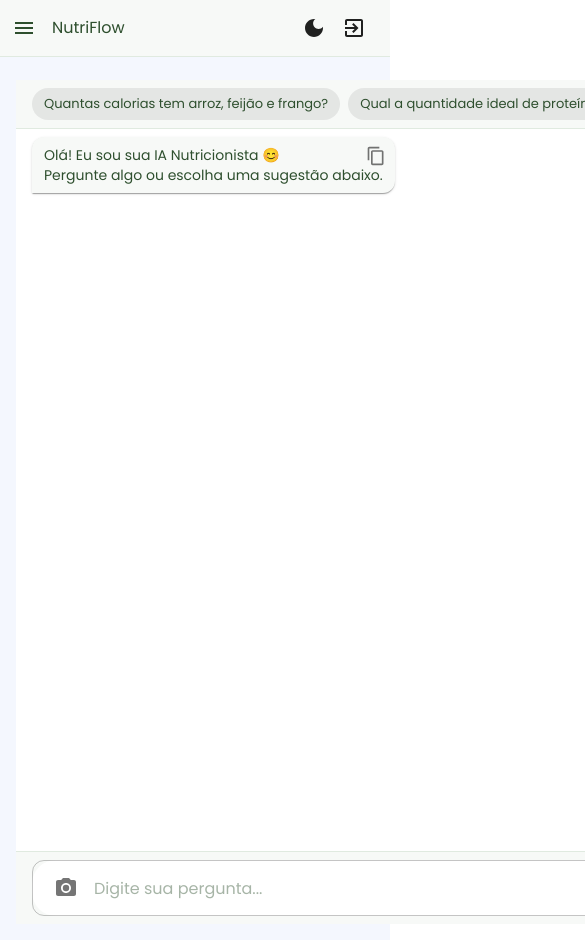
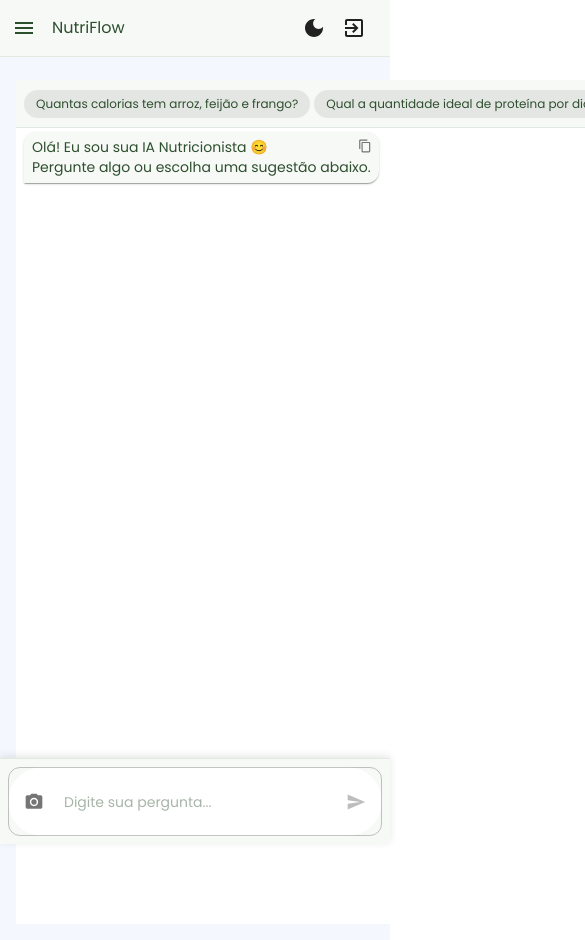
Before and after one commit to linsalefe/front_nutriflow, a React (Vite) app: page /chat in a window 390 px wide. Shown: the top 940 px of the page, 585 px wide, since content can reach past the window. Built offline with nearby package versions, Linux system fonts and the light colour scheme; no server answers; sample sign-in values are in the browser's storage.

Commit message:
melhoria no chatpage mobile

```diff
--- a/src/pages/ChatPage.tsx
+++ b/src/pages/ChatPage.tsx
@@ -170,32 +170,70 @@ export default function ChatPage() {
         flexDirection: 'column',
         height: isMobile ? '100vh' : 'calc(100vh - 64px)',
         bgcolor: theme.palette.background.default,
+        position: 'relative',
       }}
     >
-      {/* Sugestões fixas no topo */}
+      {/* Sugestões - melhoradas para mobile */}
       <Box
         sx={{
-          px: 2,
-          py: 1,
+          px: { xs: 1, sm: 2 },
+          py: { xs: 0.5, sm: 1 },
           bgcolor: theme.palette.background.paper,
           borderBottom: `1px solid ${theme.palette.divider}`,
           overflowX: 'auto',
           display: { xs: 'flex', md: 'none' },
-          gap: 1,
+          gap: { xs: 0.5, sm: 1 },
+          minHeight: { xs: '48px', sm: 'auto' },
+          alignItems: 'center',
+          '&::-webkit-scrollbar': {
+            height: '4px',
+          },
+          '&::-webkit-scrollbar-track': {
+            backgroundColor: 'transparent',
+          },
+          '&::-webkit-scrollbar-thumb': {
+            backgroundColor: theme.palette.primary.light,
+            borderRadius: '2px',
+          },
         }}
       >
         {suggestions.map(s => (
-          <Chip key={s} label={s} clickable onClick={() => setMensagem(s)} sx={{ flexShrink: 0 }} />
+          <Chip
+            key={s}
+            label={s}
+            clickable
+            onClick={() => setMensagem(s)}
+            sx={{
+              flexShrink: 0,
+              fontSize: { xs: '0.75rem', sm: '0.875rem' },
+              height: { xs: '28px', sm: '32px' },
+              px: { xs: 1, sm: 1.5 },
+              '& .MuiChip-label': {
+                px: { xs: 0.5, sm: 1 },
+              }
+            }}
+          />
         ))}
       </Box>
 
-      {/* Histórico de mensagens */}
+      {/* Histórico de mensagens - melhorado para mobile */}
       <Box
         sx={{
           flex: 1,
-          px: 2,
-          py: 1,
+          px: { xs: 1, sm: 2 },
+          py: { xs: 0.5, sm: 1 },
           overflowY: 'auto',
+          paddingBottom: { xs: '80px', sm: '10px' }, // Espaço extra no mobile para o input fixo
+          '&::-webkit-scrollbar': {
+            width: '4px',
+          },
+          '&::-webkit-scrollbar-track': {
+            backgroundColor: 'transparent',
+          },
+          '&::-webkit-scrollbar-thumb': {
+            backgroundColor: theme.palette.primary.light,
+            borderRadius: '2px',
+          },
         }}
       >
         {historico.map((msg, i) => (
@@ -207,15 +245,15 @@ export default function ChatPage() {
             style={{
               display: 'flex',
               justifyContent: msg.role === 'user' ? 'flex-end' : 'flex-start',
-              marginBottom: 8,
+              marginBottom: isMobile ? 6 : 8,
             }}
           >
             <Paper
               elevation={1}
               sx={{
-                maxWidth: '80%',
-                px: 1.5,
-                py: 1,
+                maxWidth: { xs: '85%', sm: '80%' },
+                px: { xs: 1, sm: 1.5 },
+                py: { xs: 0.75, sm: 1 },
                 bgcolor: msg.role === 'user'
                   ? theme.palette.primary.main
                   : theme.palette.background.paper,
@@ -226,6 +264,7 @@ export default function ChatPage() {
                   ? '12px 12px 0 12px'
                   : '12px 12px 12px 0',
                 position: 'relative',
+                minHeight: { xs: '36px', sm: 'auto' },
               }}
             >
               {msg.type === 'image' && msg.imageUrl && (
@@ -233,20 +272,42 @@ export default function ChatPage() {
                   <img
                     src={msg.imageUrl}
                     alt=""
-                    style={{ width: '100%', borderRadius: 8 }}
+                    style={{
+                      width: '100%',
+                      maxWidth: isMobile ? '200px' : '100%',
+                      borderRadius: 8
+                    }}
                   />
                 </Box>
               )}
-              <Typography variant="body2" sx={{ whiteSpace: 'pre-wrap' }}>
+              <Typography
+                variant="body2"
+                sx={{
+                  whiteSpace: 'pre-wrap',
+                  fontSize: { xs: '0.875rem', sm: '0.875rem' },
+                  lineHeight: { xs: 1.4, sm: 1.5 },
+                  wordBreak: 'break-word',
+                }}
+              >
                 {msg.text}
               </Typography>
               {msg.role === 'bot' && (
                 <IconButton
                   size="small"
                   onClick={() => copyText(msg.text)}
-                  sx={{ position: 'absolute', top: 4, right: 4 }}
+                  sx={{
+                    position: 'absolute',
+                    top: { xs: 2, sm: 4 },
+                    right: { xs: 2, sm: 4 },
+                    width: { xs: '24px', sm: '32px' },
+                    height: { xs: '24px', sm: '32px' },
+                  }}
                 >
-                  <ContentCopyIcon fontSize="small" />
+                  <ContentCopyIcon
+                    sx={{
+                      fontSize: { xs: '14px', sm: '16px' }
+                    }}
+                  />
                 </IconButton>
               )}
             </Paper>
@@ -255,15 +316,21 @@ export default function ChatPage() {
         <div ref={chatEndRef} />
       </Box>
 
-      {/* Input fixo no rodapé */}
+      {/* Input fixo no rodapé - melhorado para mobile */}
       <Box
         component="form"
         onSubmit={enviarMensagem}
         sx={{
-          px: 2,
-          py: 1,
+          position: { xs: 'fixed', sm: 'relative' },
+          bottom: { xs: 0, sm: 'auto' },
+          left: { xs: 0, sm: 'auto' },
+          right: { xs: 0, sm: 'auto' },
+          px: { xs: 1, sm: 2 },
+          py: { xs: 1, sm: 1 },
           bgcolor: theme.palette.background.paper,
           borderTop: `1px solid ${theme.palette.divider}`,
+          zIndex: { xs: 1000, sm: 'auto' },
+          boxShadow: { xs: '0 -2px 8px rgba(0,0,0,0.1)', sm: 'none' },
         }}
       >
         <TextField
@@ -272,12 +339,23 @@ export default function ChatPage() {
           value={mensagem}
           onChange={e => setMensagem(e.target.value)}
           multiline
-          maxRows={4}
+          maxRows={isMobile ? 3 : 4}
           InputProps={{
             startAdornment: (
               <InputAdornment position="start">
-                <IconButton component="label" disabled={imgLoading}>
-                  <PhotoCameraIcon />
+                <IconButton
+                  component="label"
+                  disabled={imgLoading}
+                  sx={{
+                    width: { xs: '36px', sm: '40px' },
+                    height: { xs: '36px', sm: '40px' },
+                  }}
+                >
+                  <PhotoCameraIcon
+                    sx={{
+                      fontSize: { xs: '20px', sm: '24px' }
+                    }}
+                  />
                   <input
                     hidden
                     type="file"
@@ -290,27 +368,67 @@ export default function ChatPage() {
             ),
             endAdornment: (
               <InputAdornment position="end">
-                <IconButton type="submit" disabled={!mensagem.trim() || imgLoading}>
-                  {imgLoading ? <CircularProgress size={18} /> : <SendIcon />}
+                <IconButton
+                  type="submit"
+                  disabled={!mensagem.trim() || imgLoading}
+                  sx={{
+                    width: { xs: '36px', sm: '40px' },
+                    height: { xs: '36px', sm: '40px' },
+                  }}
+                >
+                  {imgLoading ? (
+                    <CircularProgress size={isMobile ? 16 : 18} />
+                  ) : (
+                    <SendIcon
+                      sx={{
+                        fontSize: { xs: '20px', sm: '24px' }
+                      }}
+                    />
+                  )}
                 </IconButton>
               </InputAdornment>
             ),
+            sx: {
+              fontSize: { xs: '14px', sm: '16px' },
+              minHeight: { xs: '44px', sm: '56px' },
+            }
           }}
           sx={{
             bgcolor: theme.palette.background.default,
-            borderRadius: 2,
+            borderRadius: { xs: 3, sm: 2 },
+            '& .MuiOutlinedInput-root': {
+              paddingRight: { xs: '8px', sm: '12px' },
+              paddingLeft: { xs: '8px', sm: '12px' },
+            },
+            '& .MuiInputBase-input': {
+              fontSize: { xs: '14px', sm: '16px' },
+              padding: { xs: '8px 4px', sm: '16.5px 14px' },
+            }
           }}
         />
       </Box>
 
-      {/* Snackbar */}
+      {/* Snackbar - ajustado para mobile */}
       <Snackbar
         open={snackbar.open}
         autoHideDuration={2000}
         onClose={() => setSnackbar(s => ({ ...s, open: false }))}
-        anchorOrigin={{ vertical: 'bottom', horizontal: 'center' }}
+        anchorOrigin={{
+          vertical: 'bottom',
+          horizontal: 'center'
+        }}
+        sx={{
+          bottom: { xs: '80px', sm: '24px' }, // Ajusta posição no mobile para não sobrepor o input
+        }}
       >
-        <Alert severity={snackbar.severity}>{snackbar.message}</Alert>
+        <Alert
+          severity={snackbar.severity}
+          sx={{
+            fontSize: { xs: '0.875rem', sm: '1rem' },
+          }}
+        >
+          {snackbar.message}
+        </Alert>
       </Snackbar>
     </Box>
   );
```
